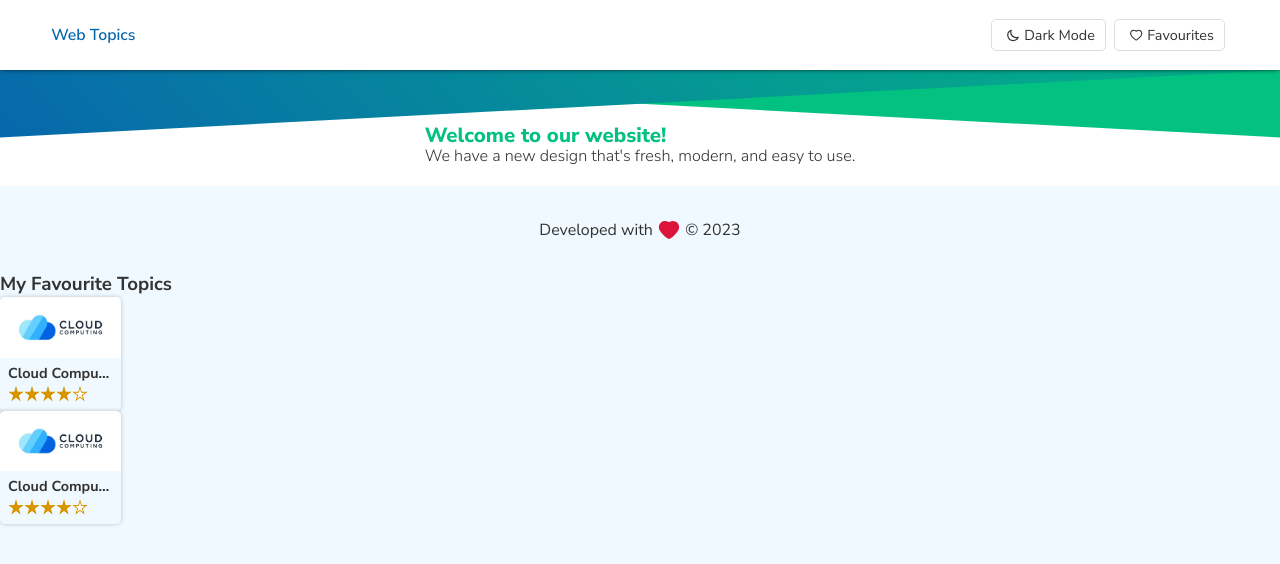
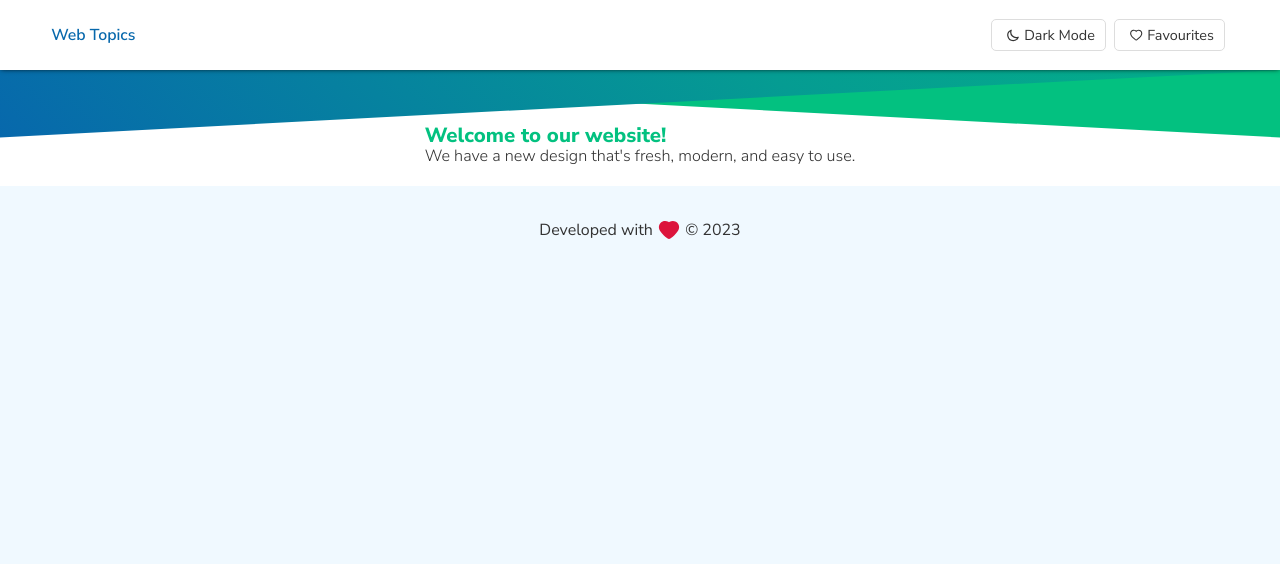
Before and after one commit to BadarSaghir/maani-react, a React (Vite) app: page / in a window 1280 px wide. Shown: the top 564 px of the page. Built offline with nearby package versions, Linux system fonts and the light colour scheme.

Commit message:
added favourite context provider

```diff
--- a/src/components/Favourites/FavouriteItem/FavouriteItem.jsx
+++ b/src/components/Favourites/FavouriteItem/FavouriteItem.jsx
@@ -2,6 +2,7 @@
 import RatingStar from "../../Rating/RatingStar";
 import style from "./favouriteItem.module.css";
 // eslint-disable-next-line react/prop-types
+import StartBox from "../../Rating/StarBox";
 export const FavouriteItem = ({
   title = "Cloud Computing",
   image = { url: "/images/topics-thumbnails/cloud.jpeg", alt: "react course" },
@@ -15,7 +16,7 @@ export const FavouriteItem = ({
       </div>
       <div className={`${style["favourite-card-details-container"]}`}>
         <h5>{title}</h5>
-        <div className={`${style["star-rating-box"]}`}>
+        <StartBox >
           {Array.from(Array(totalStars), (_, i) => {
             // console.log('index',i,i<startRating);
             //1>2>3>4>5
@@ -23,7 +24,7 @@ export const FavouriteItem = ({
               <RatingStar key={i} isNotRatted={i < startRating?false:true} />
             );
           })}
-        </div>
+        </StartBox>
       </div>
     </div>
   );
--- a/src/components/Favourites/FavouriteItem/favouriteItem.module.css
+++ b/src/components/Favourites/FavouriteItem/favouriteItem.module.css
@@ -1,23 +1,13 @@
 
-.favourites-items{
-    height: 160px;
-}
 
-.favourites-items h3{
-    /* padding: 0 0 12px 0; */
-    font-size: 1rem;
-    font-weight: bold;
-}
 .star-rating-box{
     display: flex;
     flex-flow: row nowrap;
     margin-bottom: 15px;
 }
-.favourites-items-container{
-    display: flex;
-    overflow: auto;
-    padding-top: 8px;
-    padding-bottom: 8px;
+
+.container{
+    padding-inline:4%;
 }
 
 .favourites-item{
--- a/src/components/Favourites/Favourites.jsx
+++ b/src/components/Favourites/Favourites.jsx
@@ -1,12 +1,13 @@
+/* eslint-disable react/prop-types */
 import FavouriteItem from "./FavouriteItem/FavouriteItem"
+import style from "./Favourites.module.css"
+export const Favourites =({show=true})=>{
 
-export const Favourites =()=>{
-
-    return    <section className="favourites-section" id="favourites-section">
-    <div className="container favourites-section-container">
-        <div className="favourites-items">
+    return    <section className={`${style["favourites-section"]} ${show?style["favourites-animation-forward"]:style["favourites-animation-reverse"]}} `} id="favourites-section">
+    <div className={`${style["favourites-section-container"]} ${style["container"]}`}>
+        <div className={`${style["favourites-items"]}`}>
             <h3>My Favourite Topics</h3>
-            <div className="favourites-items-container">
+            <div className={`${style["favourites-items-container"]}`}>
                 <FavouriteItem />
                 <FavouriteItem />
 
--- a/src/components/Favourites/Favourites.module.css
+++ b/src/components/Favourites/Favourites.module.css
@@ -0,0 +1,81 @@
+@keyframes favourites-rolling-up-animation{
+    0%{
+        transform: translateY(175px);
+    }
+    100%{
+        transform: translateY(0);
+    }
+}
+
+@keyframes favourites-rolling-down-animation{
+    0%{
+        transform: translateY(0);
+    }
+    100%{
+        transform: translateY(175px);
+    }
+}
+
+.favourites-items-container{
+    display: flex;
+    overflow: auto;
+    padding-top: 8px;
+    padding-bottom: 8px;
+}
+.container{
+    padding-inline:4%;
+}
+
+
+.favourites-items{
+    height: 160px;
+}
+
+.favourites-items h3{
+    /* padding: 0 0 12px 0; */
+    font-size: 1rem;
+    font-weight: bold;
+}
+
+
+
+.favourites-section{
+    background-color: var(--bg_default);
+    width: 100%;
+    position: fixed;
+    bottom: 0;
+    left: 0;
+    box-shadow: 0px 0px 4px 0px rgba(0,0,0,0.23);
+    transform: translateY(175px);
+    transition: background-color ease-in 0.5s;
+}
+
+.favourites-section-container{
+    padding-top: 12px;
+}
+
+.favourites-animation-forward{
+    animation: favourites-rolling-up-animation forwards .5s ease-in;
+}
+
+.favourites-animation-reverse{
+    animation: favourites-rolling-down-animation forwards .5s ease-in;
+}
+
+
+.favourites-items{
+    height: 160px;
+}
+
+.favourites-items h3{
+    /* padding: 0 0 12px 0; */
+    font-size: 1rem;
+    font-weight: bold;
+}
+
+.favourites-items-container{
+    display: flex;
+    overflow: auto;
+    padding-top: 8px;
+    padding-bottom: 8px;
+}
--- /dev/null
+++ b/src/components/Rating/StarBox.jsx
@@ -0,0 +1,10 @@
+/* eslint-disable react/prop-types */
+ import style from "./StarBox.module.css";
+ export const StartBox = ({children,className=''})=>{
+    return   <div className={`${style["star-rating-box"]} ${className}`}>
+
+        {children}
+    </div>
+}
+
+export default StartBox
--- /dev/null
+++ b/src/components/Rating/StarBox.module.css
@@ -0,0 +1,5 @@
+.star-rating-box{
+    display: flex;
+    flex-flow: row nowrap;
+    margin-bottom: 15px;
+}
--- /dev/null
+++ b/src/contexts/favouritesContext.jsx
@@ -0,0 +1,28 @@
+import { createContext, useState } from "react";
+import { themes} from "../constant/theme";
+import PropTypes from "prop-types";
+
+/**
+ * @type {import('react').Context<{favourities: string[], setfavourities: (arg0: string[]) => string[],isOpen:boolean,setIsOpen: (arg0: boolean) => void}>} ThemeContext
+ */
+export const FavouritiesContext = createContext();
+
+/**
+ *
+ * @param {import("react").PropsWithChildren} {children}
+ *
+ */
+export function FavouritiesContextProvider({ children }) {
+  const [favourities,setfavourities]=useState(themes.light)
+  const [isOpen,setIsOpen]=useState(false)
+
+  return (
+    <FavouritiesContext.Provider value={{favourities,setfavourities,isOpen,setIsOpen}}>
+      {children}
+    </FavouritiesContext.Provider>
+  );
+}
+FavouritiesContextProvider.propTypes = {
+  children: PropTypes.node.isRequired,
+};
+export default FavouritiesContext;
--- a/src/main.jsx
+++ b/src/main.jsx
@@ -3,11 +3,13 @@ import ReactDOM from 'react-dom/client'
 import App from './App.jsx'
 import './index.css'
 import { ThemeContextProvider } from './contexts/themeContext'
-
+import { FavouritiesContextProvider } from './contexts/favouritesContext.jsx'
 ReactDOM.createRoot(document.getElementById('root')).render(
   <React.StrictMode>
     <ThemeContextProvider>
+    <FavouritiesContextProvider>
     <App />
+    </FavouritiesContextProvider>
     </ThemeContextProvider>
   </React.StrictMode>,
 )
```
